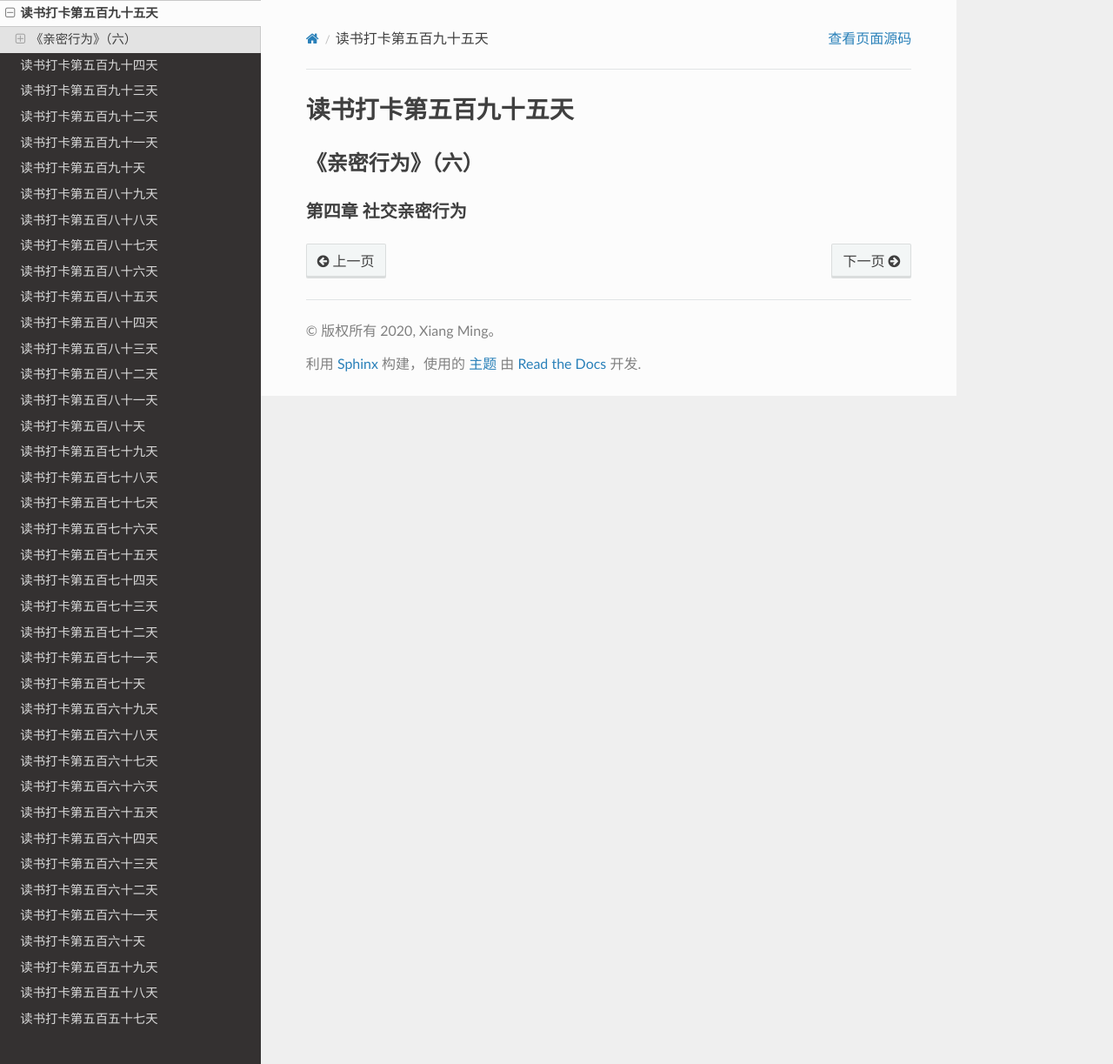
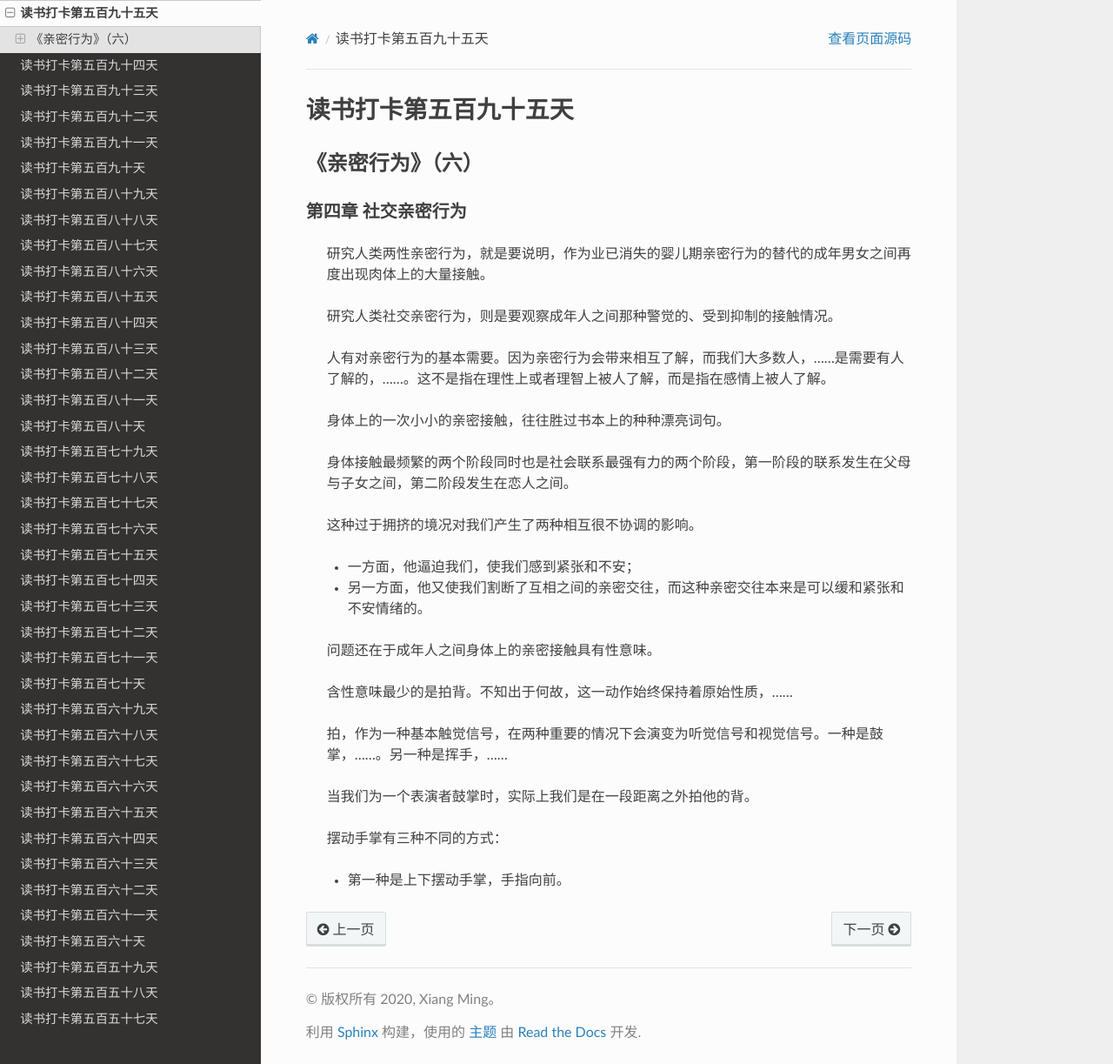
Before and after one commit to xiangming1975/reading, a Sphinx documentation site: the page built from source/2022-06-20.md, in a window 1280 px wide and 1223 px high. Shown: the whole window at 87% size. Built offline with Sphinx 7.4.7 and the Read the Docs theme 2.0.0, drawn with Linux system fonts in a browser that asks for light colours.

Commit message:
自动提交时间: 2022-06-22T22:00:04,082718328+08:00

```diff
--- a/source/2022-06-20.md
+++ b/source/2022-06-20.md
@@ -1,3 +1,28 @@
 # 读书打卡第五百九十五天
 ## 《亲密行为》（六）
 ### 第四章 社交亲密行为
+
+> 研究人类两性亲密行为，就是要说明，作为业已消失的婴儿期亲密行为的替代的成年男女之间再度出现肉体上的大量接触。
+
+> 研究人类社交亲密行为，则是要观察成年人之间那种警觉的、受到抑制的接触情况。
+
+> 人有对亲密行为的基本需要。因为亲密行为会带来相互了解，而我们大多数人，……是需要有人了解的，……。这不是指在理性上或者理智上被人了解，而是指在感情上被人了解。
+
+> 身体上的一次小小的亲密接触，往往胜过书本上的种种漂亮词句。
+
+> 身体接触最频繁的两个阶段同时也是社会联系最强有力的两个阶段，第一阶段的联系发生在父母与子女之间，第二阶段发生在恋人之间。
+
+> 这种过于拥挤的境况对我们产生了两种相互很不协调的影响。
+> * 一方面，他逼迫我们，使我们感到紧张和不安；
+> * 另一方面，他又使我们割断了互相之间的亲密交往，而这种亲密交往本来是可以缓和紧张和不安情绪的。
+
+> 问题还在于成年人之间身体上的亲密接触具有性意味。
+
+> 含性意味最少的是拍背。不知出于何故，这一动作始终保持着原始性质，……
+
+> 拍，作为一种基本触觉信号，在两种重要的情况下会演变为听觉信号和视觉信号。一种是鼓掌，……。另一种是挥手，……
+
+> 当我们为一个表演者鼓掌时，实际上我们是在一段距离之外拍他的背。
+
+> 摆动手掌有三种不同的方式：
+> * 第一种是上下摆动手掌，手指向前。
```
